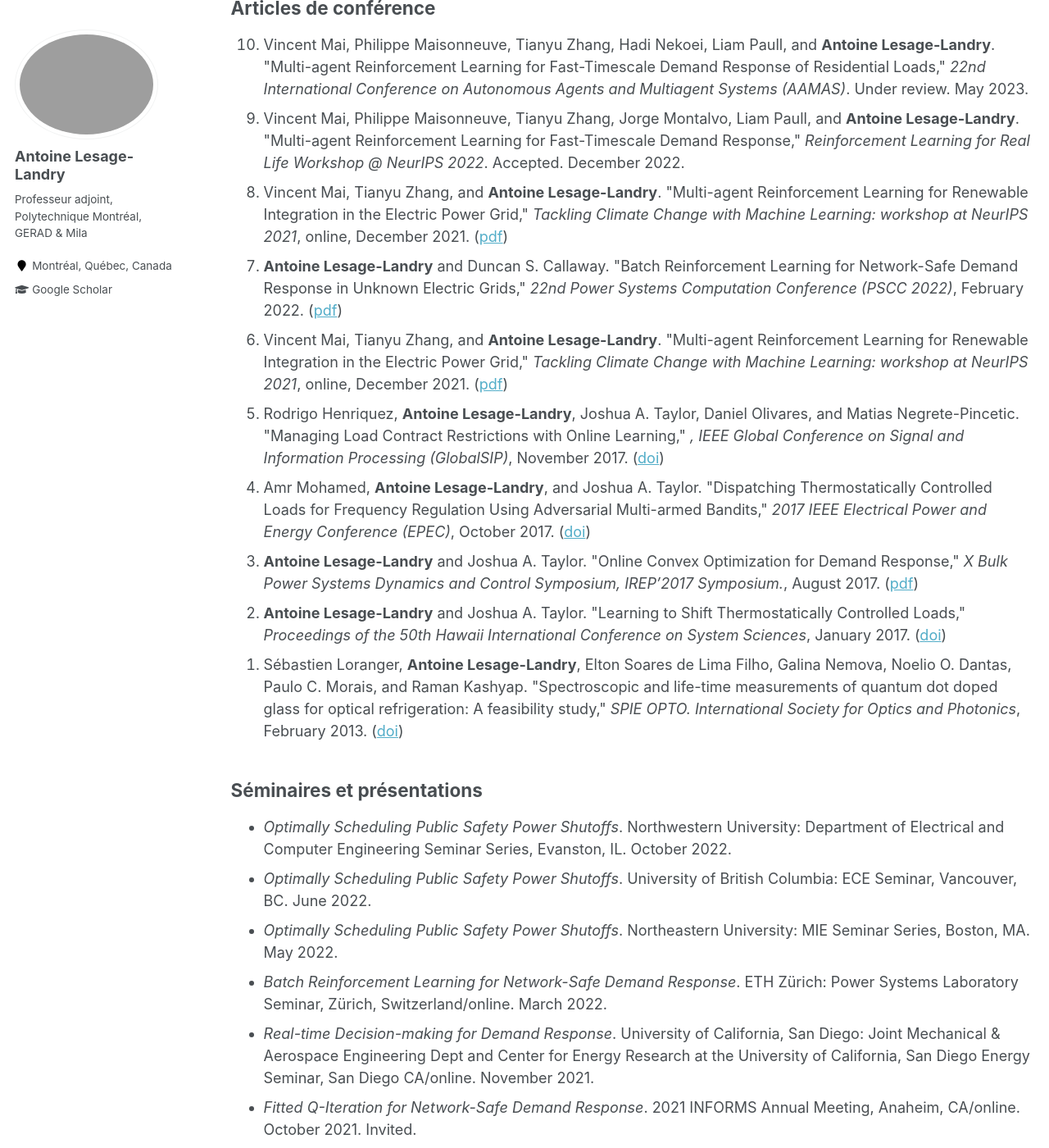
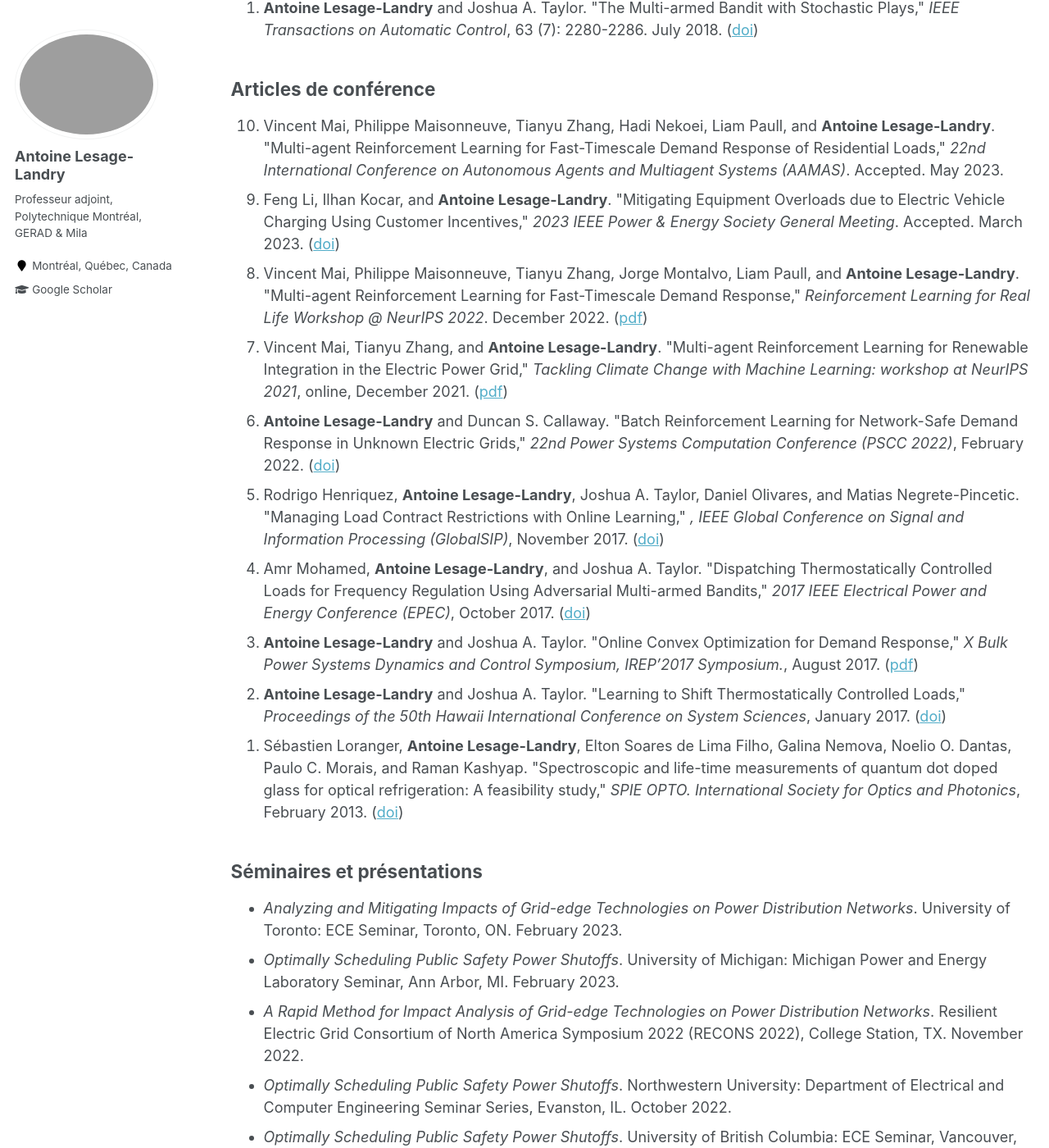
Before and after one commit to alesagelandry/fr, a Jekyll site: the page built from _pages/publications.md, in a window 1280 px wide and 1400 px high, scrolled down 1293 px. Shown: the whole window at 82% size. Built offline with Jekyll 4.4.1, drawn with Linux system fonts in a browser that asks for light colours; some of the changed text lies outside the part shown.

Commit message:
publications

```diff
--- a/_pages/publications.md
+++ b/_pages/publications.md
@@ -7,16 +7,21 @@ author_profile: true
 <h2>Articles de journal</h2>
 
 <ol reversed='reversed'>
-  <li>Feng Li, Ilhan Kocar, and <b>Antoine Lesage-Landry</b>. "Rapid Method for Impact Analysis of Grid-edge Technologies on Power Distribution Networks," <i>INFORMS Stochastic Systems</i>. Under review, March 2022. (<a href="https://www.gerad.ca/en/papers/G-2022-45">preprint</a>)</li>
+  <li> Vincent Mai, Philippe Maisonneuve, Tianyu Zhang, Hadi Nekoei, Liam Paull, and <b>Antoine Lesage-Landry</b>. "Multi-agent Reinforcement Learning for Fast-Timescale Demand Response of Residential Loads," <i>Machine Learning</i>. Under review. March 2023. (<a href="https://arxiv.org/abs/2301.02593">arXiv</a>)</li>
 
- <li><b>Antoine Lesage-Landry</b>, Félix Pellerin, Joshua A. Taylor, and Duncan S. Callaway. "Optimally Scheduling Public Safety Power Shutoffs," <i>IEEE Transactions on Power Systems</i>. Under review, August 2022. (<a href="https://arxiv.org/abs/2203.02861">arXiv</a>)</li>
+<li><b>Antoine Lesage-Landry</b>, Félix Pellerin, Joshua A. Taylor, and Duncan S. Callaway. "Optimally Scheduling Public Safety Power Shutoffs," <i>IEEE Transactions on Power Systems</i>. Under review, August 2022. (<a href="https://arxiv.org/abs/2203.02861">arXiv</a>)</li>
 
-  <li><b>Antoine Lesage-Landry</b> and Duncan S. Callaway. "Approximate Multi-Agent Fitted Q-Iteration," <i>Systems & Control Letters</i>. Under review, July 2021. (<a href="https://arxiv.org/abs/2104.09343">arXiv</a>)</li>
+<li><b>Antoine Lesage-Landry</b> and Duncan S. Callaway. "Approximate Multi-Agent Fitted Q-Iteration," <i>Systems & Control Letters</i>. Under review, July 2021. (<a href="https://arxiv.org/abs/2104.09343">arXiv</a>)</li>
 
-  <li> <b>Antoine Lesage-Landry</b>, Joshua A. Taylor, and Duncan S. Callaway. "Online Convex Optimization with Binary Constraints," <i>IEEE Transactions on Automatic Control</i>, 66 (12): 6164-6170. December 2021. (<a href="https://doi.org/10.1109/TAC.2021.3061625">doi</a>)</li>
+<li>Feng Li, Ilhan Kocar, and <b>Antoine Lesage-Landry</b>. "A Rapid Method for Impact Analysis of Grid-edge Technologies on Power Distribution Networks," <i>IEEE Transactions on Power Systems</i>. March 2023. (<a href="https://doi.org/10.1109/TPWRS.2023.3262421">doi</a>)</li>
+
+<li>Jean-Luc Lupien and <b>Antoine Lesage-Landry</b>. "An Online Newton's Method with Linear Time-varying Equality
+Constraints," <i>IEEE Control Systems Letters</i>, 6: 1423-1428. Février 2023. (<a href="https://doi.org/10.1109/LCSYS.2023.3247359">doi</a>)</li>
+
+<li> <b>Antoine Lesage-Landry</b>, Joshua A. Taylor, and Duncan S. Callaway. "Online Convex Optimization with Binary Constraints," <i>IEEE Transactions on Automatic Control</i>, 66 (12): 6164-6170. December 2021. (<a href="https://doi.org/10.1109/TAC.2021.3061625">doi</a>)</li>
 
   <li> <b>Antoine Lesage-Landry</b> and Duncan S. Callaway. "Batch Reinforcement Learning for Network-Safe Demand
-Response in Unknown Electric Grids," <i>Electric Power Systems Research</i>, 202: 108375. November 2022. (<a href="https://pscc.epfl.ch/rms/modules/request.php?module=oc_program&action=summary.php&id=1324">preprint</a>)</li>
+Response in Unknown Electric Grids," <i>Electric Power Systems Research</i>, 202: 108375. November 2022. (<a href="https://doi.org/10.1016/j.epsr.2022.108375">doi</a>)</li>
 
   <li> <b>Antoine Lesage-Landry</b>, Joshua A. Taylor, and Iman Shames. "Second-order Online Nonconvex Optimization," <i>IEEE Transactions on Automatic Control</i>, 66 (10): 4866-4872.  October 2021. (<a href="https://doi.org/10.1109/TAC.2020.3040372">doi</a>)</li>
 
@@ -36,20 +41,21 @@ Response in Unknown Electric Grids," <i>Electric Power Systems Research</i>, 202
 
   <li><b>Antoine Lesage-Landry</b> and Joshua A. Taylor. "The Multi-armed Bandit with Stochastic Plays," <i>IEEE Transactions on Automatic Control</i>, 63 (7): 2280-2286. July 2018. (<a href="https://doi.org/10.1109/TAC.2017.2765501">doi</a>)</li>
 
+
 </ol>
 
 <h2>Articles de conférence</h2>
 
 <ol reversed='reversed'>
-  <li> Vincent Mai, Philippe Maisonneuve, Tianyu Zhang, Hadi Nekoei, Liam Paull, and <b>Antoine Lesage-Landry</b>. "Multi-agent Reinforcement Learning for Fast-Timescale Demand Response of Residential Loads," <i>22nd International Conference on Autonomous Agents and Multiagent Systems (AAMAS)</i>. Under review. May 2023. <!--(<a href="https://www.climatechange.ai/papers/neurips2021/71/paper.pdf">pdf</a>)--></li>
+  <li> Vincent Mai, Philippe Maisonneuve, Tianyu Zhang, Hadi Nekoei, Liam Paull, and <b>Antoine Lesage-Landry</b>. "Multi-agent Reinforcement Learning for Fast-Timescale Demand Response of Residential Loads," <i>22nd International Conference on Autonomous Agents and Multiagent Systems (AAMAS)</i>. Accepted. May 2023. <!--(<a href="https://www.climatechange.ai/papers/neurips2021/71/paper.pdf">pdf</a>)--></li>
 
-  <li> Vincent Mai, Philippe Maisonneuve, Tianyu Zhang, Jorge Montalvo, Liam Paull, and <b>Antoine Lesage-Landry</b>. "Multi-agent Reinforcement Learning for Fast-Timescale Demand Response," <i>Reinforcement Learning for Real Life Workshop @ NeurIPS 2022</i>. Accepted. December 2022. <!--(<a href="https://www.climatechange.ai/papers/neurips2021/71/paper.pdf">pdf</a>)--></li>
+  <li>Feng Li, Ilhan Kocar, and <b>Antoine Lesage-Landry</b>. "Mitigating Equipment Overloads due to Electric Vehicle Charging Using Customer Incentives," <i>2023 IEEE Power & Energy Society General Meeting</i>. Accepted. March 2023. (<a href="https://doi.org/10.1109/TPWRS.2023.3262421">doi</a>)</li>
+
+  <li> Vincent Mai, Philippe Maisonneuve, Tianyu Zhang, Jorge Montalvo, Liam Paull, and <b>Antoine Lesage-Landry</b>. "Multi-agent Reinforcement Learning for Fast-Timescale Demand Response," <i>Reinforcement Learning for Real Life Workshop @ NeurIPS 2022</i>. December 2022. (<a href="https://drive.google.com/file/d/1ZY__smdhekV-StirvwlA4HjT-qi6X1n2/view">pdf</a>)</li>
 
   <li> Vincent Mai, Tianyu Zhang, and <b>Antoine Lesage-Landry</b>. "Multi-agent Reinforcement Learning for Renewable Integration in the Electric Power Grid," <i>Tackling Climate Change with Machine Learning: workshop at NeurIPS 2021</i>, online, December 2021. (<a href="https://www.climatechange.ai/papers/neurips2021/71/paper.pdf">pdf</a>)</li>
 
-    <li> <b>Antoine Lesage-Landry</b> and Duncan S. Callaway. "Batch Reinforcement Learning for Network-Safe Demand Response in Unknown Electric Grids," <i>22nd Power Systems Computation Conference (PSCC 2022)</i>, February 2022. (<a href="https://pscc.epfl.ch/rms/modules/request.php?module=oc_program&action=summary.php&id=1324">pdf</a>)</li>
-
-  <li> Vincent Mai, Tianyu Zhang, and <b>Antoine Lesage-Landry</b>. "Multi-agent Reinforcement Learning for Renewable Integration in the Electric Power Grid," <i>Tackling Climate Change with Machine Learning: workshop at NeurIPS 2021</i>, online, December 2021. (<a href="https://www.climatechange.ai/papers/neurips2021/71/paper.pdf">pdf</a>)</li>
+  <li> <b>Antoine Lesage-Landry</b> and Duncan S. Callaway. "Batch Reinforcement Learning for Network-Safe Demand Response in Unknown Electric Grids," <i>22nd Power Systems Computation Conference (PSCC 2022)</i>, February 2022. (<a href="https://doi.org/10.1016/j.epsr.2022.108375">doi</a>)</li>
 
   <li> Rodrigo Henriquez, <b>Antoine Lesage-Landry</b>, Joshua A. Taylor, Daniel Olivares, and Matias Negrete-Pincetic. "Managing Load Contract Restrictions with Online Learning," <i>, IEEE Global Conference on Signal and Information Processing (GlobalSIP)</i>, November 2017. (<a href="https://doi.org/10.1109/GlobalSIP.2017.8309118">doi</a>)</li>
 
@@ -67,6 +73,13 @@ Response in Unknown Electric Grids," <i>Electric Power Systems Research</i>, 202
 
 <ul style="list-style-type:disc;">
 
+<li><i>Analyzing and Mitigating Impacts of Grid-edge Technologies on Power Distribution Networks</i>. University of Toronto: ECE Seminar, Toronto, ON. February 2023. </li>
+
+<li><i>Optimally Scheduling Public Safety Power Shutoffs</i>. University of Michigan: Michigan Power and
+Energy Laboratory Seminar, Ann Arbor, MI. February 2023. </li>
+
+<li><i>A Rapid Method for Impact Analysis of Grid-edge Technologies on Power Distribution Networks</i>. Resilient Electric Grid Consortium of North America Symposium 2022 (RECONS 2022), College Station, TX. November 2022. </li>
+
 <li><i>Optimally Scheduling Public Safety Power Shutoffs</i>. Northwestern University: Department of Electrical and Computer Engineering Seminar Series, Evanston, IL. October 2022. </li>
 
 <li><i>Optimally Scheduling Public Safety Power Shutoffs</i>. University of British Columbia: ECE Seminar, Vancouver, BC. June 2022. </li>
@@ -75,7 +88,7 @@ Response in Unknown Electric Grids," <i>Electric Power Systems Research</i>, 202
 
 <li><i>Batch Reinforcement Learning for Network-Safe Demand Response</i>. ETH Zürich: Power Systems Laboratory Seminar, Zürich, Switzerland/online. March 2022. </li>
 
-<li><i>Real-time Decision-making for Demand Response</i>. University of California, San Diego: Joint Mechanical & Aerospace Engineering Dept and Center for Energy Research at the University of California, San Diego Energy Seminar, San Diego CA/online. November 2021. </li>
+<li><i>Real-time Decision-making for Demand Response</i>. University of California, San Diego: Joint Mechanical & Aerospace Engineering Department and Center for Energy Research, San Diego CA/online. November 2021. </li>
 
 <li><i>Fitted Q-Iteration for Network-Safe Demand Response</i>. 2021 INFORMS Annual Meeting, Anaheim, CA/online. October 2021. Invited. </li>
 
```
